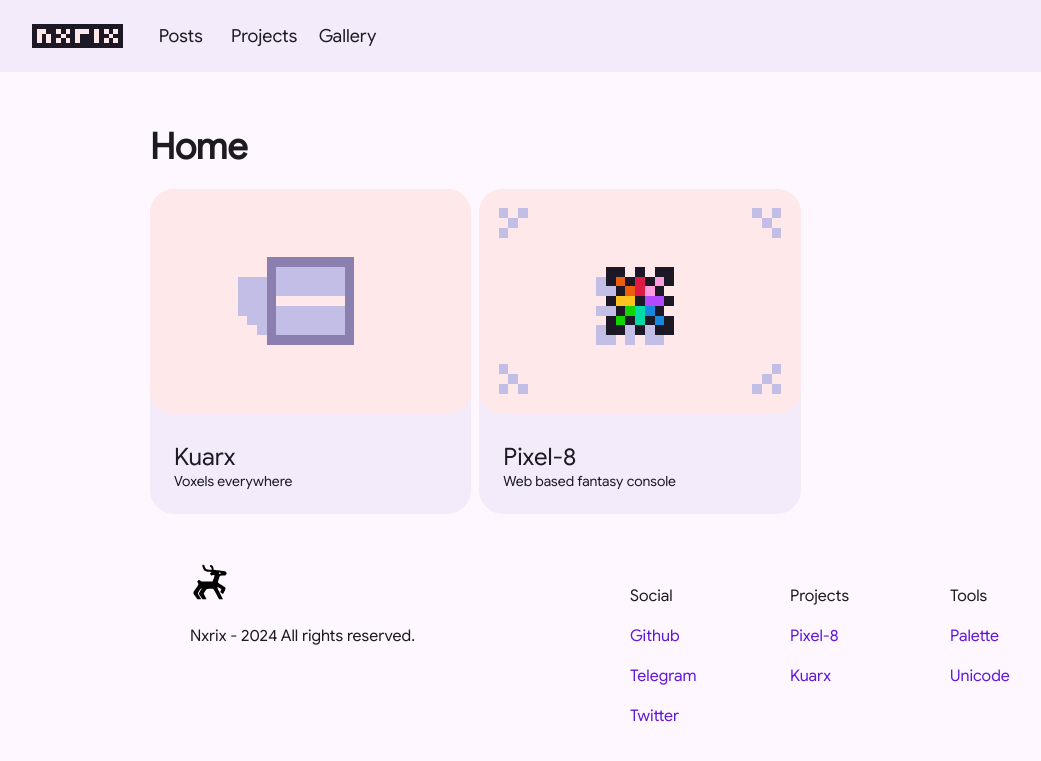
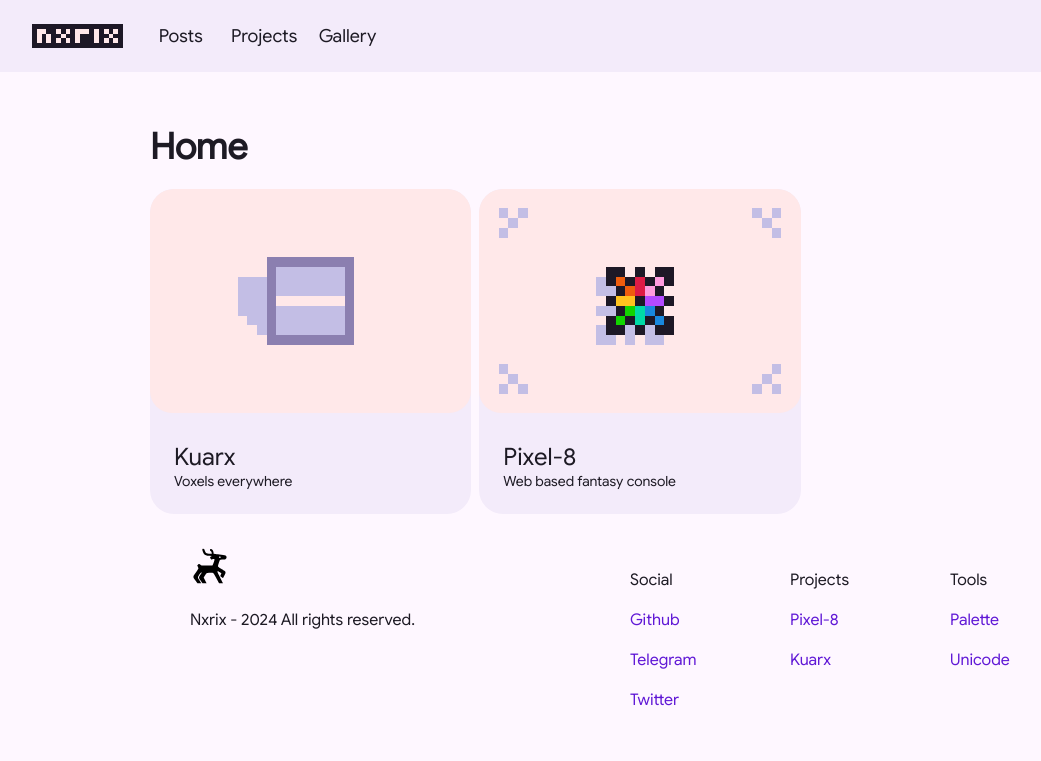
Before and after one commit to Nxrix/nxrix.github.io, a Jekyll site: the page built from index.html, in a window 1280 px wide. Shown: the top 761 px of the page, without its empty margins (0-1041 px from the left). Built offline with Jekyll 4.4.1, drawn with Linux system fonts in a browser that asks for light colours.

Commit message:
Update style.css

```diff
--- a/assets/css/style.css
+++ b/assets/css/style.css
@@ -421,7 +421,7 @@ ol, ul {
 }
 
 .footer {
-  padding: 48px 40px;
+  padding: 32px 40px;
 }
 .footer .about {
   display: grid;
```
